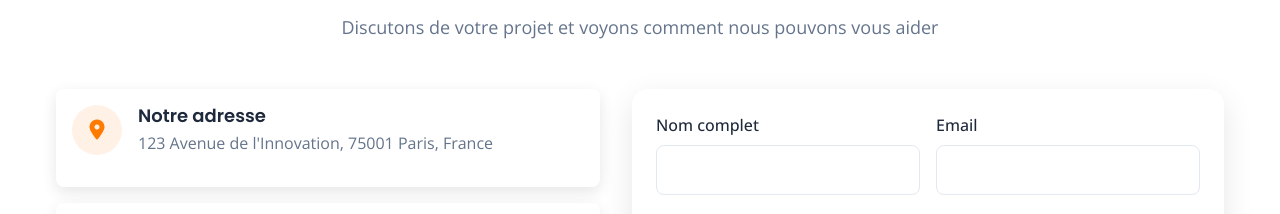
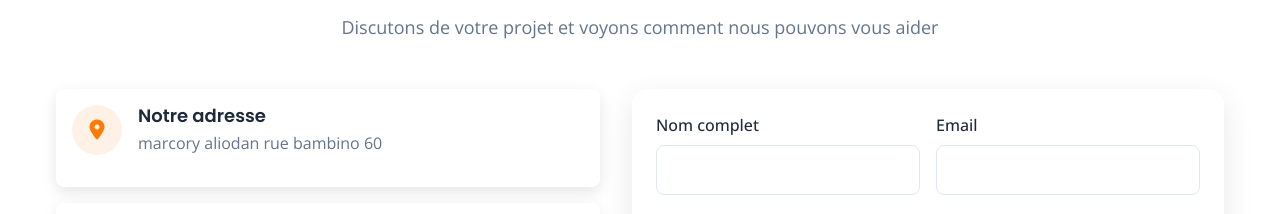
Before and after one commit to idrissip0607/FIT-TECH, a website built with Vite: page TIF-TECH.html in a window 1280 px wide. Shown: the part 4865-5079 px from the top of the page. Built offline with nearby package versions, Linux system fonts and the light colour scheme.

Commit message:
ajout de nouvel adress : marcory...

```diff
--- a/index.html
+++ b/TIF-TECH.html
@@ -412,7 +412,7 @@
               </div>
               <div class="contact-details">
                 <h3>Notre adresse</h3>
-                <p>123 Avenue de l'Innovation, 75001 Paris, France</p>
+                <p>marcory aliodan rue bambino 60</p>
               </div>
             </div>
             <div class="contact-card">
```
